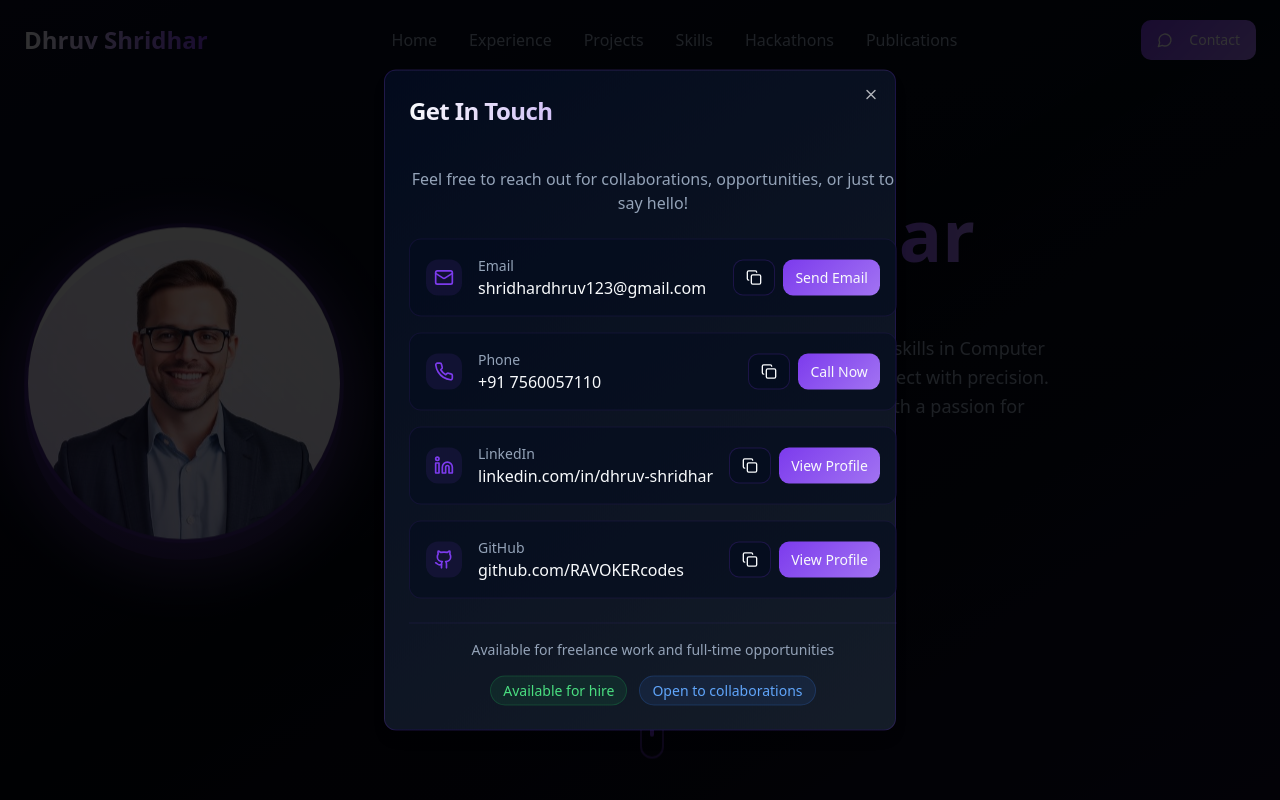
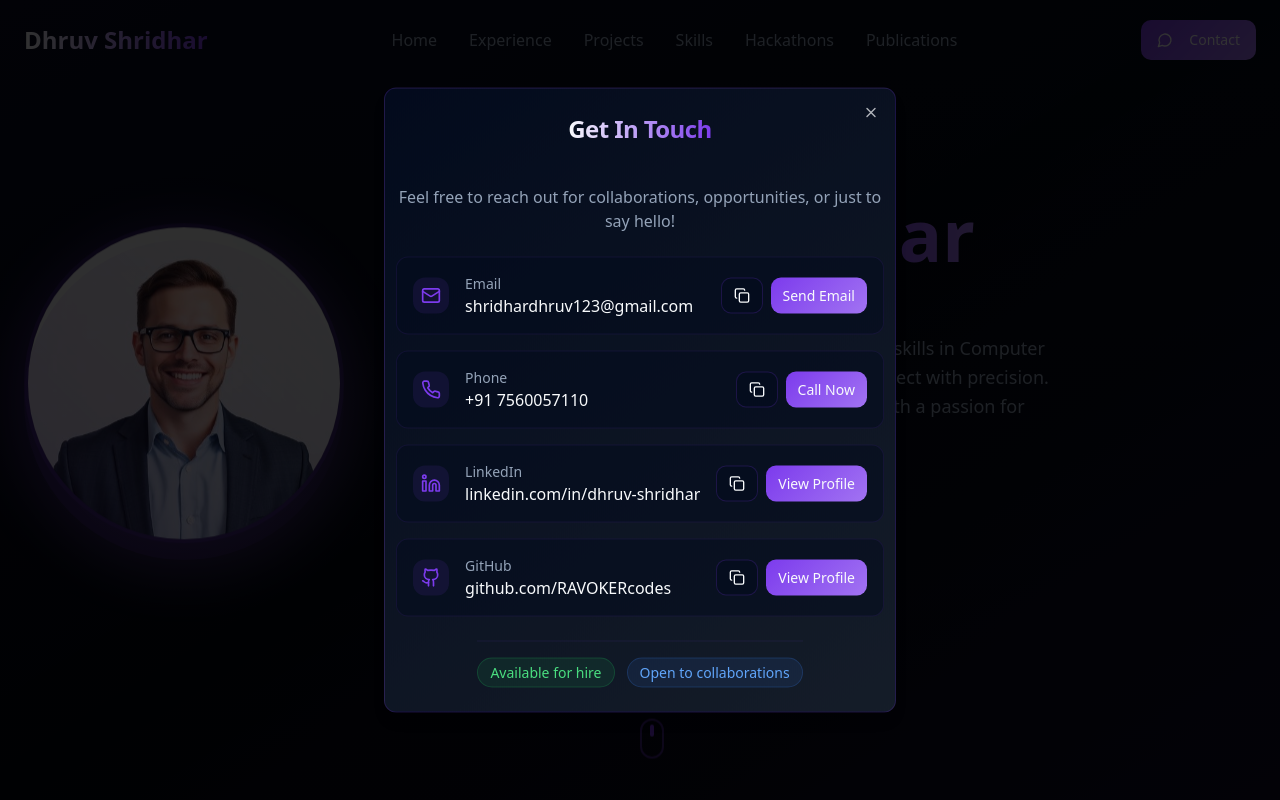
Before and after one commit to RAVOKERcodes/portfolio, a React (Vite) app: page / in a window 1280 px wide. Both pictures are taken after a click on the button "Contact". Shown: the top 800 px of the page. Built offline with nearby package versions, Linux system fonts and the light colour scheme.

Commit message:
fix: contact modal popup alignment

```diff
--- a/src/components/ContactModal.tsx
+++ b/src/components/ContactModal.tsx
@@ -57,14 +57,14 @@ export const ContactModal = ({ open, onOpenChange }: ContactModalProps) => {
 
   return (
     <Dialog open={open} onOpenChange={onOpenChange}>
-      <DialogContent className="sm:max-w-lg bg-gradient-card border-primary/20 animate-scale-in">
+      <DialogContent className="sm:w-lg bg-gradient-card border-primary/20 animate-scale-in flex flex-col items-center">
         <DialogHeader className="text-center">
           <DialogTitle className="text-2xl font-bold bg-gradient-to-r from-foreground to-primary bg-clip-text text-transparent">
             Get In Touch
           </DialogTitle>
         </DialogHeader>
 
-        <div className="space-y-6 mt-6">
+        <div className="space-y-6 mt-6 flex flex-col items-center">
           <p className="text-muted-foreground text-center">
             Feel free to reach out for collaborations, opportunities, or just to say hello!
           </p>
@@ -111,9 +111,9 @@ export const ContactModal = ({ open, onOpenChange }: ContactModalProps) => {
           </div>
 
           <div className="text-center pt-4 border-t border-primary/10">
-            <p className="text-sm text-muted-foreground mb-4">
+            {/* <p className="text-sm text-muted-foreground mb-4">
               Available for freelance work and full-time opportunities
-            </p>
+            </p> */}
             <div className="flex gap-3 justify-center">
               <span className="px-3 py-1 bg-green-500/10 text-green-400 text-sm rounded-full border border-green-500/20">
                 Available for hire
```
